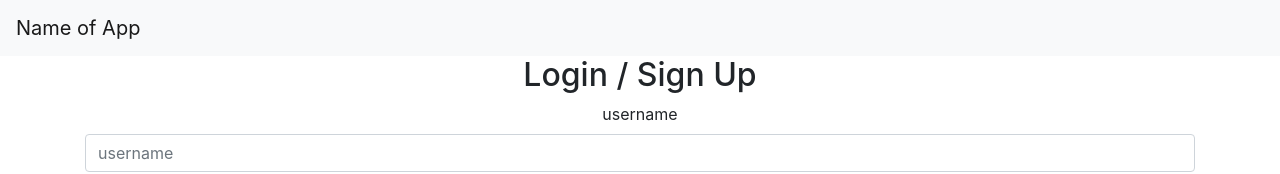
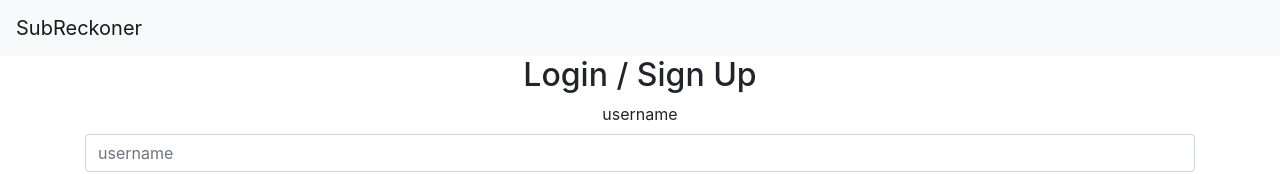
Before and after one commit to ngraton/subscription-frontend-mirror, a React (Create React App) app: page /login in a window 1280 px wide. Shown: the top 174 px of the page. Built offline with nearby package versions, Linux system fonts and the light colour scheme.

Commit message:
changed app name

```diff
--- a/src/App.js
+++ b/src/App.js
@@ -14,7 +14,7 @@ function App() {
     <Router>
       {!username && <Redirect to="/login" />}
       <Navbar bg="light" expand="lg">
-        <Navbar.Brand>Name of App</Navbar.Brand>
+        <Navbar.Brand>SubReckoner</Navbar.Brand>
         <Nav>{username}</Nav>
       </Navbar>
       <Switch>
```
